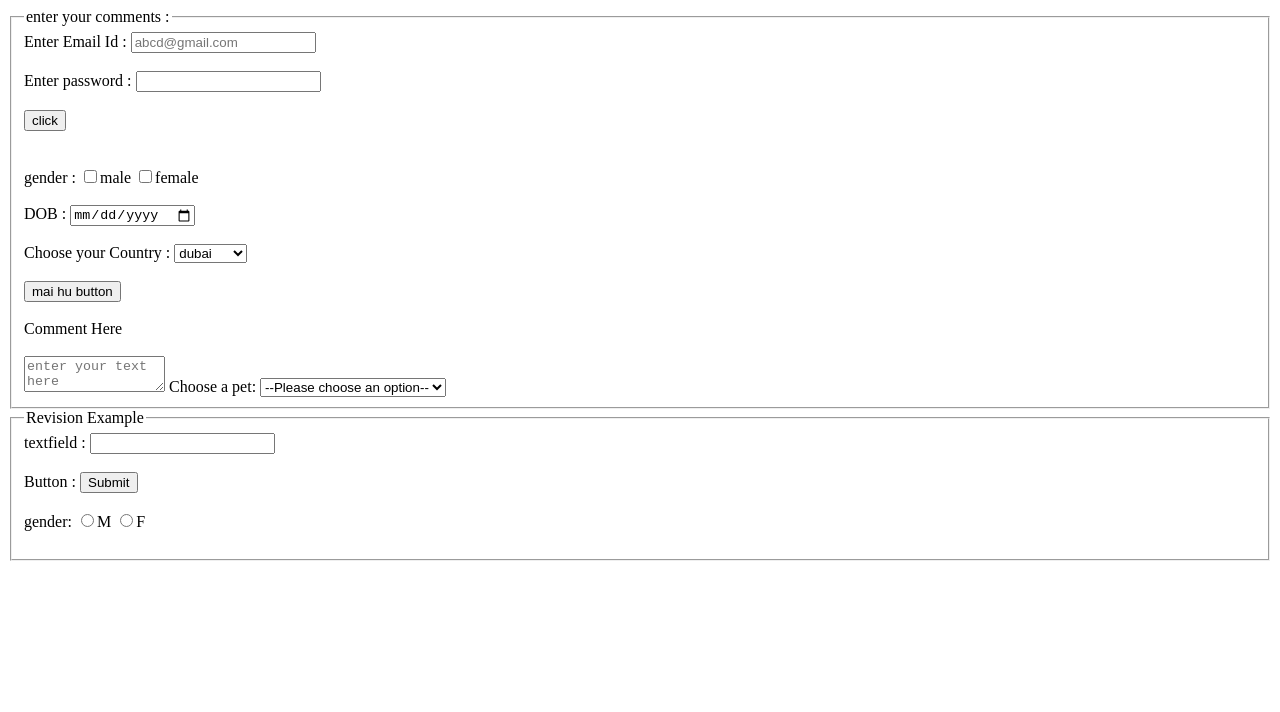
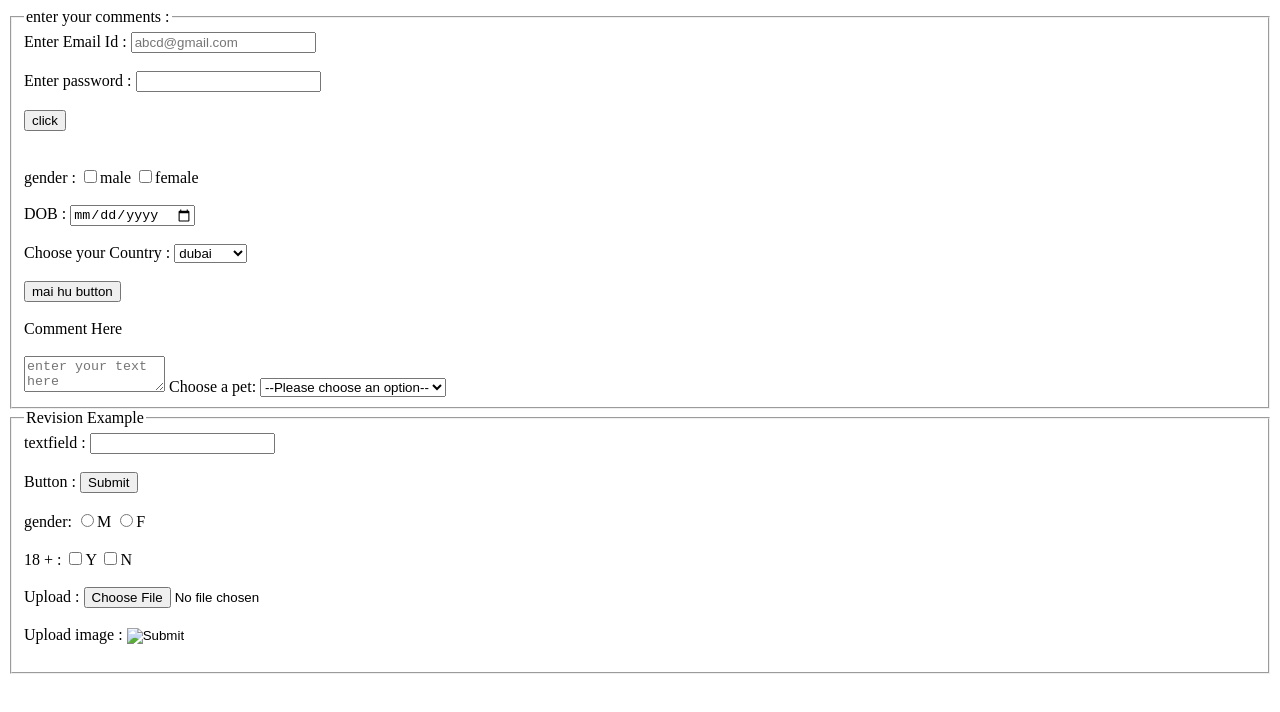
Before and after one commit to Sudeep01305/WebDev, a plain HTML site: page HTML/index_forms.html in a window 1280 px wide. Drawn offline with Linux system fonts and the light colour scheme.

Commit message:
form done

```diff
--- a/HTML/index_forms.html
+++ b/HTML/index_forms.html
@@ -69,6 +69,16 @@
             <input type="radio" id="gender">M
             <input type="radio" id="gender">F
             <br><br>
+            <label for="adult">18 + :</label>
+            <input type="checkbox" id="adult">Y
+            <input type="checkbox" id="adult">N
+            <br><br>
+             <label for="fileselect" >Upload :</label>
+             <input type="file"  name="fileelect" id="fileselect">
+             <br><br>
+             <label for="imageupld">Upload image :</label>
+             <input type="image" id="imageupld" name="imageupld">
+             <br><br>
         </form>
     </fieldset>
 </body>
```
